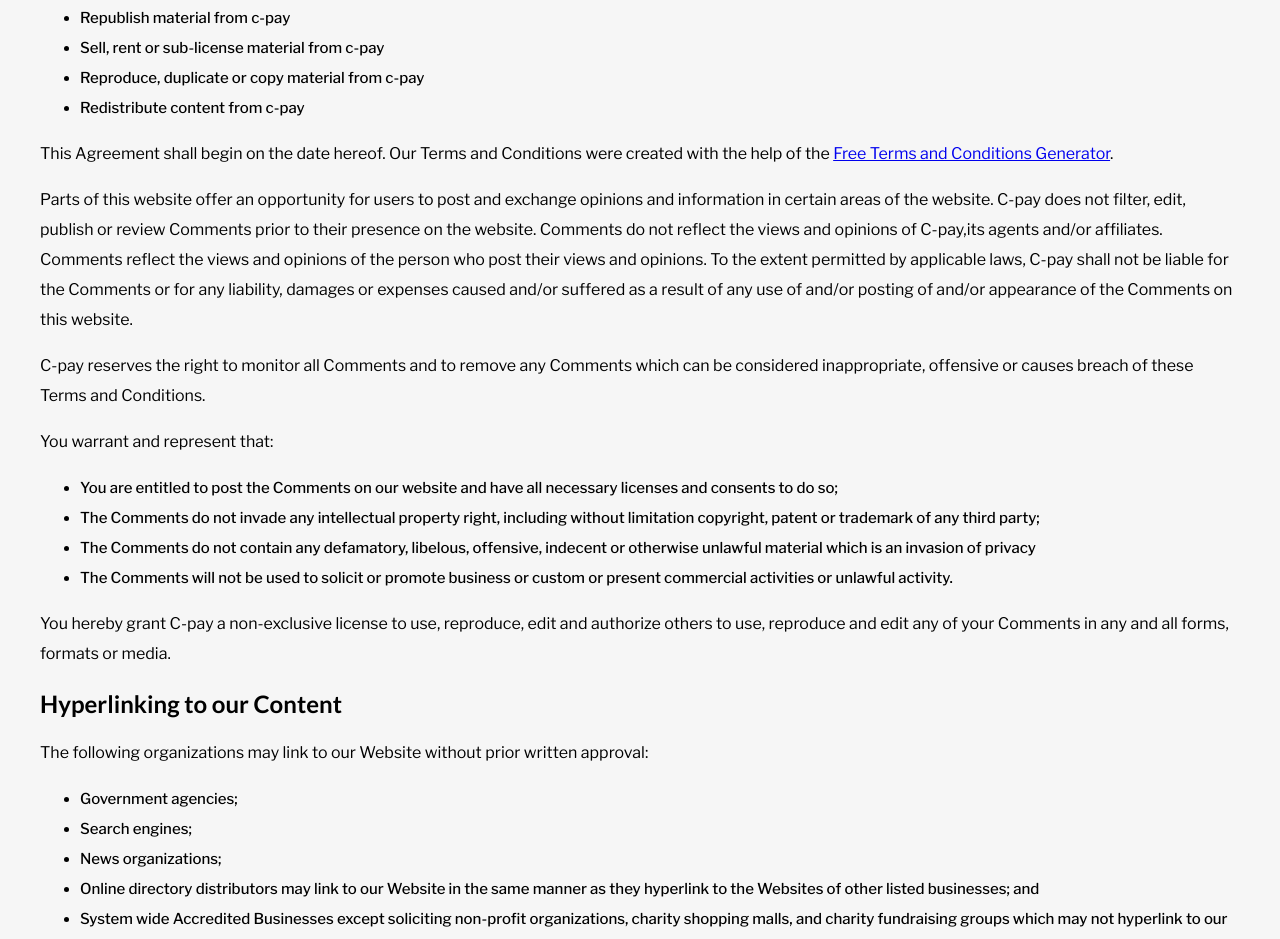
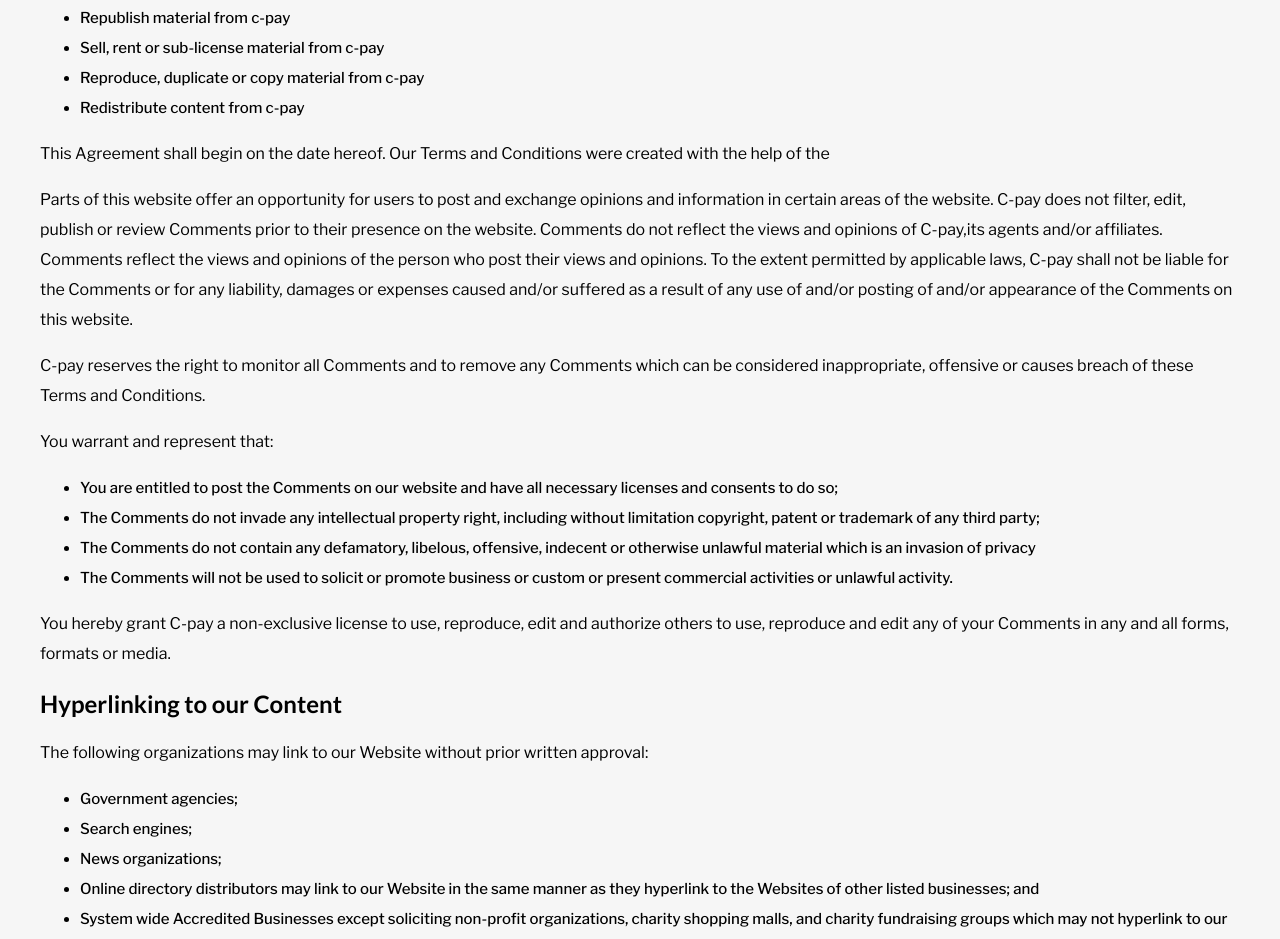
Before and after one commit to tushargupta123/cPay, a plain HTML site: page tnc.html in a window 1280 px wide. Shown: the part 779-1718 px from the top of the page. Drawn offline with nearby package versions, Linux system fonts and the light colour scheme.

Commit message:
Update tnc.html

```diff
--- a/tnc.html
+++ b/tnc.html
@@ -111,9 +111,6 @@
       <p>
         This Agreement shall begin on the date hereof. Our Terms and Conditions
         were created with the help of the
-        <a href="https://www.termsandconditionsgenerator.com/"
-          >Free Terms and Conditions Generator</a
-        >.
       </p>
 
       <p>
```
